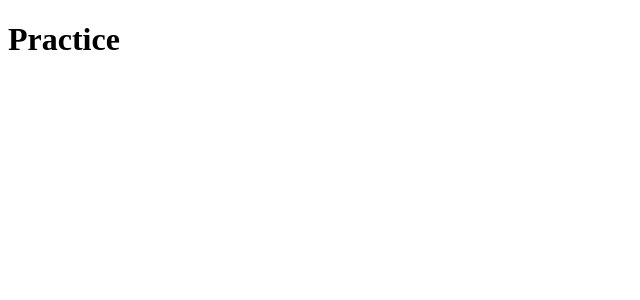
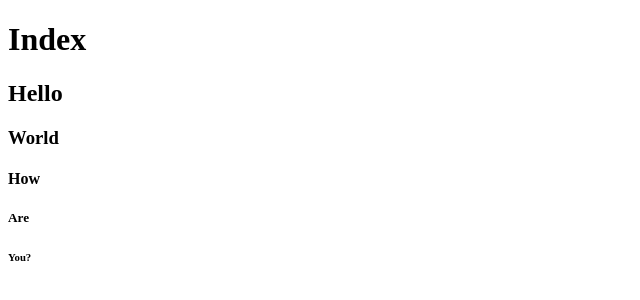
Before and after one commit to kajal0302/Git_Practice, a plain HTML site: page index.html in a window 1280 px wide. Shown: the whole page, without its empty margins (0-640 px from the left). Drawn offline with Linux system fonts and the light colour scheme.

Commit message:
Change index file

```diff
--- a/index.html
+++ b/index.html
@@ -8,7 +8,12 @@
 </head>
 
 <body>
-    <h1>Practice</h1>
+    <h1>Index</h1>
+    <h2>Hello</h2>
+    <h3>World</h3>
+    <h4>How</h4>
+    <h5>Are</h5>
+    <h6>You?</h6>
 </body>
 
 </html>
```
